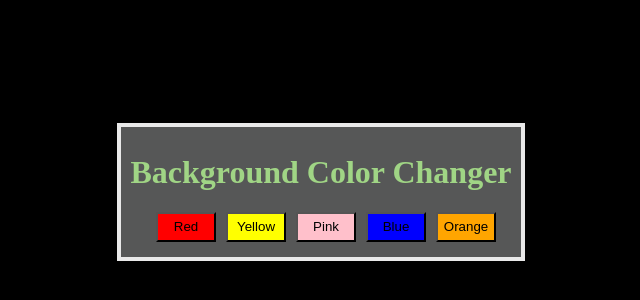
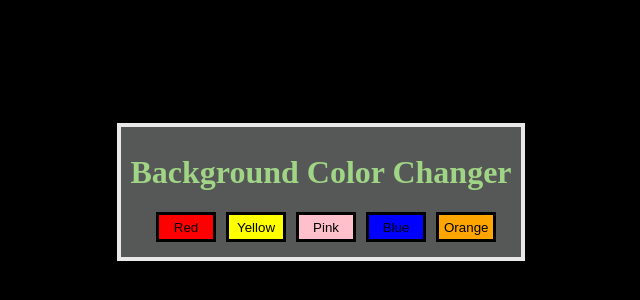
Before and after one commit to Karsun07/background-color-changer, a React app: page / in a window 1280 px wide. Shown: the part 208-508 px from the top of the page, without its empty margins (319-959 px from the left). Built offline with nearby package versions, Linux system fonts and the light colour scheme.

Commit message:
useEffect used

```diff
--- a/index.js
+++ b/index.js
@@ -4,7 +4,10 @@ import ReactDOM from "react-dom/client";
 function Main() {
 
         const [color,setColor]=useState("black");
-        document.body.style.backgroundColor = color;
+        //useEffect(callbackFuntion,dependency)
+        useEffect(()=>{
+            document.body.style.backgroundColor = color;
+        },[color])
 
     return (
         <>
--- a/style.css
+++ b/style.css
@@ -26,4 +26,5 @@ button{
     height: 30px;
     padding: 5px;
     margin-left: 10px;
+    border: 3px solid black;
 }
```
